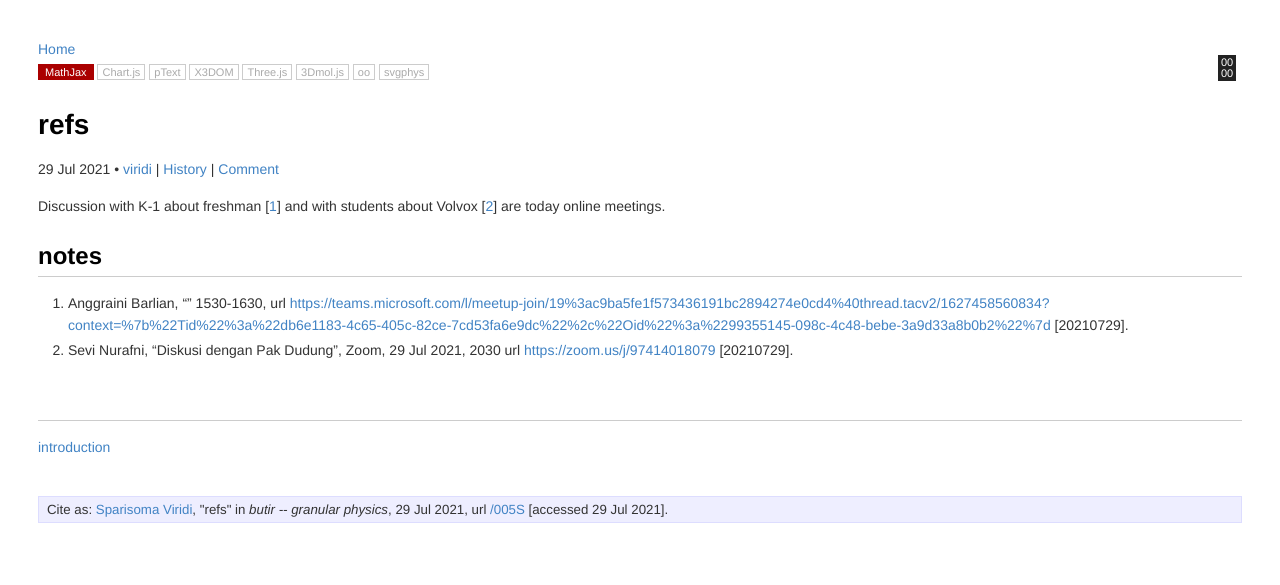
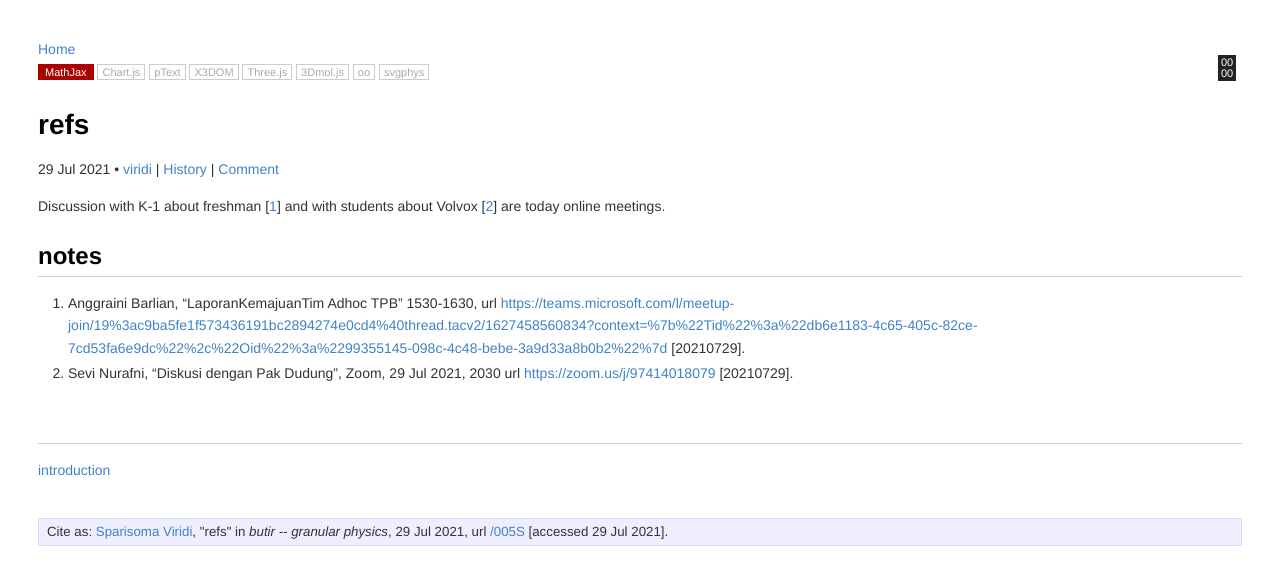
Before and after one commit to dudung/butir, a Jekyll site: the page built from _posts/0/05/2021-07-29-refs.md, in a window 1280 px wide. Shown: the top 585 px of the page. Built offline with Jekyll 4.4.1, drawn with Linux system fonts in a browser that asks for light colours.

```diff
--- a/_posts/0/05/2021-07-29-refs.md
+++ b/_posts/0/05/2021-07-29-refs.md
@@ -22,7 +22,7 @@
 Discussion with K-1 about freshman [[1](#r01)] and with students about Volvox [[2](#r02)] are today online meetings.
 
 ## notes
-1. <a name="r01"></a>Anggraini Barlian, ""
+1. <a name="r01"></a>Anggraini Barlian, "LaporanKemajuanTim Adhoc TPB"
 1530-1630,
 url <https://teams.microsoft.com/l/meetup-join/19%3ac9ba5fe1f573436191bc2894274e0cd4%40thread.tacv2/1627458560834?context=%7b%22Tid%22%3a%22db6e1183-4c65-405c-82ce-7cd53fa6e9dc%22%2c%22Oid%22%3a%2299355145-098c-4c48-bebe-3a9d33a8b0b2%22%7d> [20210729].
 2. <a name="r02"></a>Sevi Nurafni, "Diskusi dengan Pak Dudung", Zoom, 29 Jul 2021, 2030 url <https://zoom.us/j/97414018079> [20210729].
```
Also changed, not shown: other parts of _posts/0/05/2021-07-29-refs.md (+1 -1 lines).
